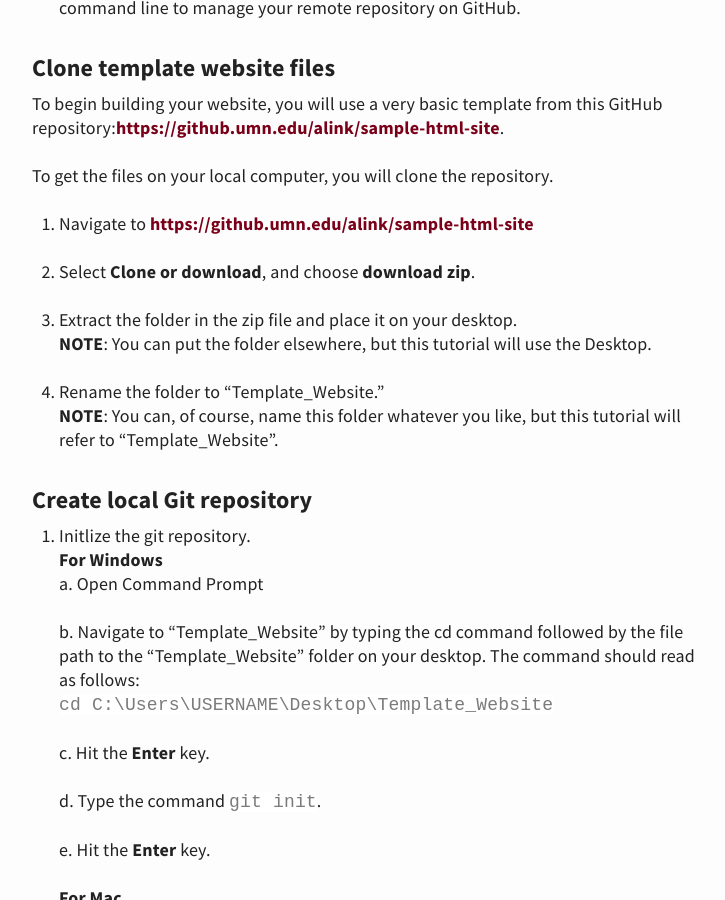
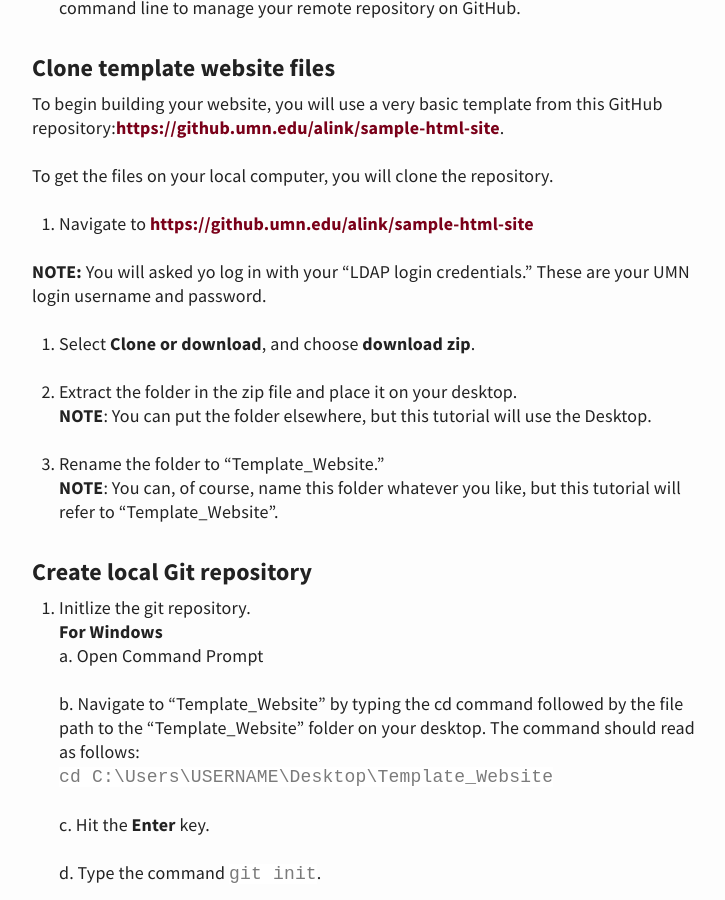
Before and after one commit to kristinashirk/digital-tech, a Jekyll site: the page built from _posts/2019-09-02-git and GitHub.md, in a window 1280 px wide and 900 px high, scrolled down 1741 px. Shown: the whole window, without its empty margins (270-995 px from the left). Built offline with Jekyll 4.4.1, drawn with Linux system fonts in a browser that asks for light colours.

Commit message:
Login information

```diff
--- a/_posts/2019-09-02-git and GitHub.md
+++ b/_posts/2019-09-02-git and GitHub.md
@@ -30,6 +30,8 @@ To begin building your website, you will use a very basic template from this Git
 
 To get the files on your local computer, you will clone the repository.
 1. Navigate to [https://github.umn.edu/alink/sample-html-site](https://github.umn.edu/alink/sample-html-site)
+
+**NOTE:** You will asked yo log in with your "LDAP login credentials." These are your UMN login username and password.
 
 2. Select **Clone or download**, and choose **download zip**.
 
```
